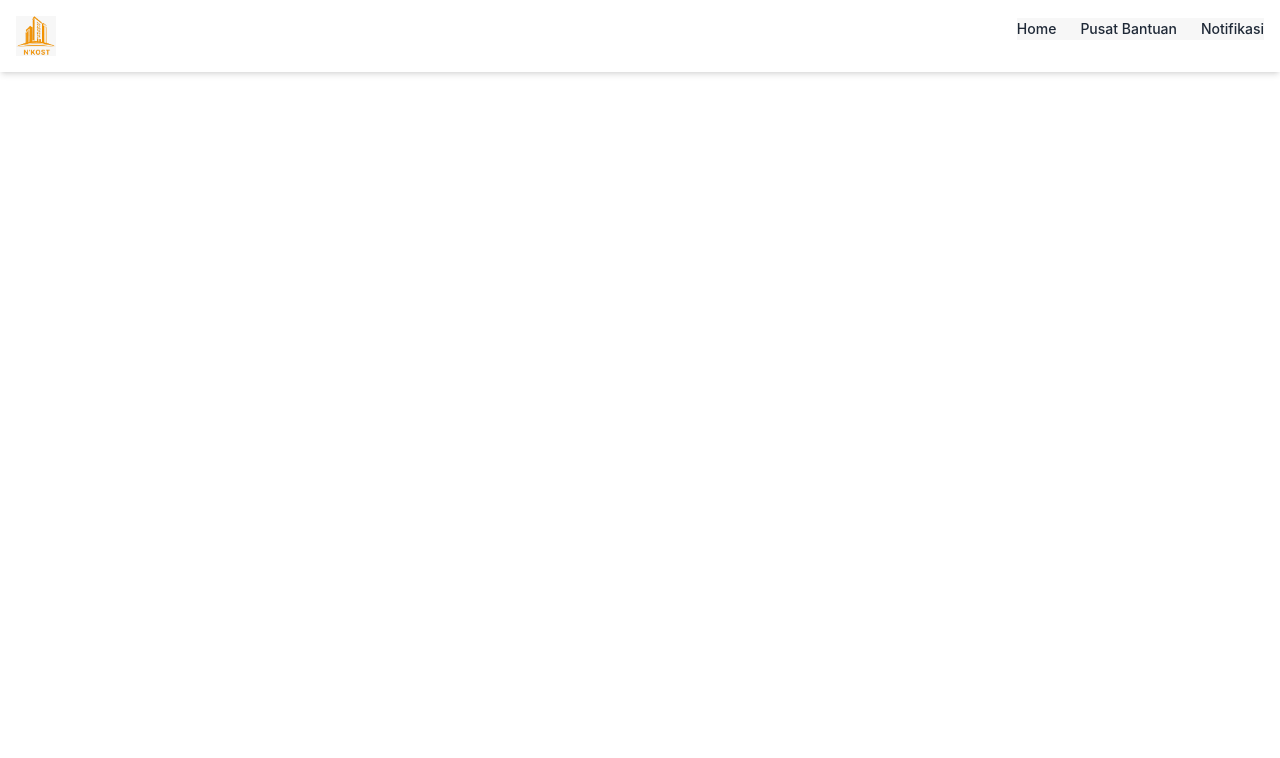
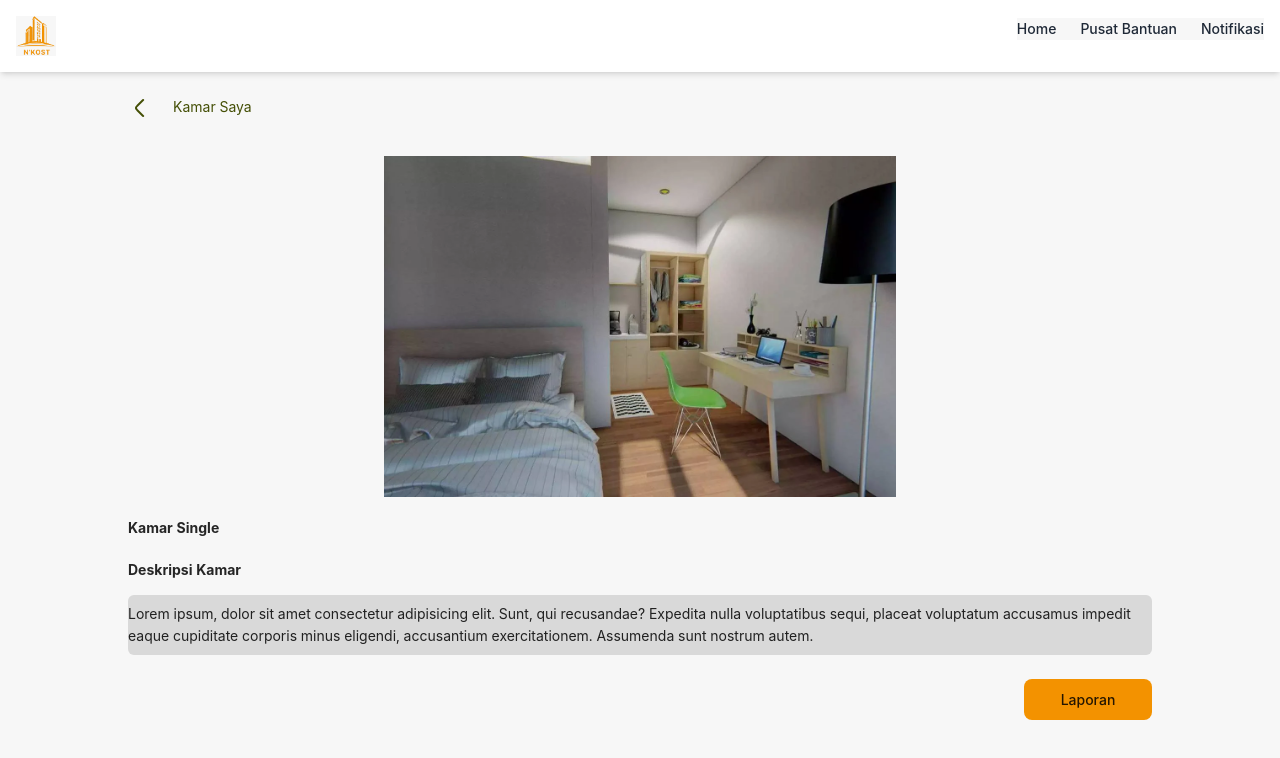
Before and after one commit to Yofandra/Client_NKost, a React (Vite) app: page /penyewa/kamar in a window 1280 px wide. Before the commit this address had no page. Shown: the top 758 px of the page. Built offline with nearby package versions, Linux system fonts and the light colour scheme; a web font is replaced by a local one.

Commit message:
fix deployment 2

```diff
--- a/src/main.jsx
+++ b/src/main.jsx
@@ -1,8 +1,8 @@
-import React from 'react'
-import ReactDOM from 'react-dom/client'
+import React from "react";
+import ReactDOM from "react-dom/client";
 import { BrowserRouter as Router, Route, Routes } from "react-router-dom";
 // import App from './App.jsx'
-import './main.css'
+import "./main.css";
 import Login from "./pages/Login";
 import Register from "./pages/Register";
 import ForgotPassword from "./pages/ForgotPassword";
@@ -11,18 +11,15 @@ import DashboardPenyewa from "./pages/penyewa/DashboardPenyewa";
 import Navbar from "./components/Navbar";
 import Kamar from "./pages/penyewa/Kamar";
 
-ReactDOM.createRoot(document.getElementById('root')).render(
+ReactDOM.createRoot(document.getElementById("root")).render(
   <Router>
-      <Navbar/>
     <Routes>
       <Route path="/login" element={<Login />} />
       <Route path="/register" element={<Register />} />
       <Route path="/forgot-password" element={<ForgotPassword />} />
       <Route path="/profile" element={<Profile />} />
-        <Route path="/dashboard_penyewa" element={<DashboardPenyewa />} />
-        <Route path="/kamar" element={<Kamar />} />
+      <Route path="/penyewa/dashboard" element={<DashboardPenyewa />} />
+      <Route path="/penyewa/kamar" element={<Kamar />} />
     </Routes>
   </Router>
-)
-
-reportWebVitals();
+);
--- a/src/pages/penyewa/Kamar.jsx
+++ b/src/pages/penyewa/Kamar.jsx
@@ -1,28 +1,37 @@
-import React from 'react'
-import { Link } from 'react-router-dom'
-import leftArrow from '../../assets/images/left-arrow.png'
-import kamar from '../../assets/images/kamar.webp'
+import React from "react";
+import { Link } from "react-router-dom";
+import leftArrow from "../../assets/images/left-arrow.png";
+import kamar from "../../assets/images/kamar.webp";
+import Navbar from "../../components/Navbar";
 
 const Kamar = () => {
-    return(
+  return (
+    <>
+      <Navbar />
       <div className="px-32 py-0 bg-[#F7F7F7] w-screen h-screen">
         <div className="flex my-6">
-                <a href=""><img src={leftArrow} alt="" /></a>
+          <a href="">
+            <img src={leftArrow} alt="" />
+          </a>
           <p className="text-[#444F06] ml-5">Kamar Saya</p>
         </div>
         <div className="flex justify-center">
-                <img className='w-1/2' src={kamar} alt="" />
+          <img className="w-1/2" src={kamar} alt="" />
         </div>
         <p className="font-bold my-5">Kamar Single</p>
-            <p className='font-bold'>Deskripsi Kamar</p>
+        <p className="font-bold">Deskripsi Kamar</p>
         <div className="w-full bg-[#D9D9D9] rounded-md py-2 my-2">
-                Lorem ipsum, dolor sit amet consectetur adipisicing elit. Sunt, qui recusandae? Expedita nulla voluptatibus sequi, placeat voluptatum accusamus impedit eaque cupiditate corporis minus eligendi, accusantium exercitationem. Assumenda sunt nostrum autem.
+          Lorem ipsum, dolor sit amet consectetur adipisicing elit. Sunt, qui
+          recusandae? Expedita nulla voluptatibus sequi, placeat voluptatum
+          accusamus impedit eaque cupiditate corporis minus eligendi,
+          accusantium exercitationem. Assumenda sunt nostrum autem.
         </div>
         <div className="flex justify-end my-6">
-                <button className='bg-[#F39200] w-32'>Laporan</button>
+          <button className="bg-[#F39200] w-32">Laporan</button>
         </div>
       </div>
-    )
-}
+    </>
+  );
+};
 
-export default Kamar
+export default Kamar;
```
Lines whose indentation alone changed are shown as unchanged.
